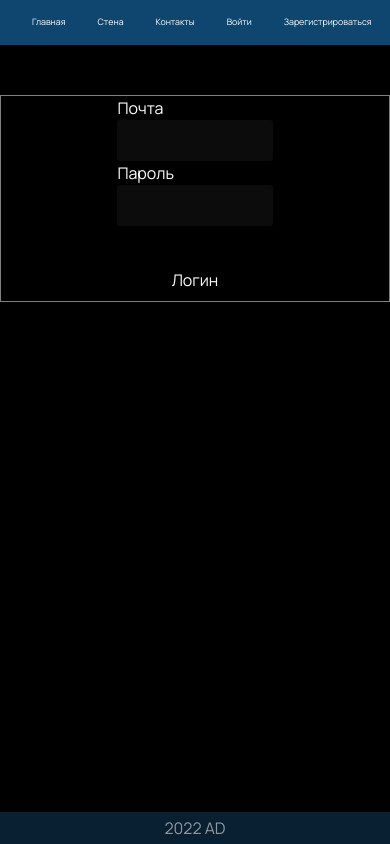
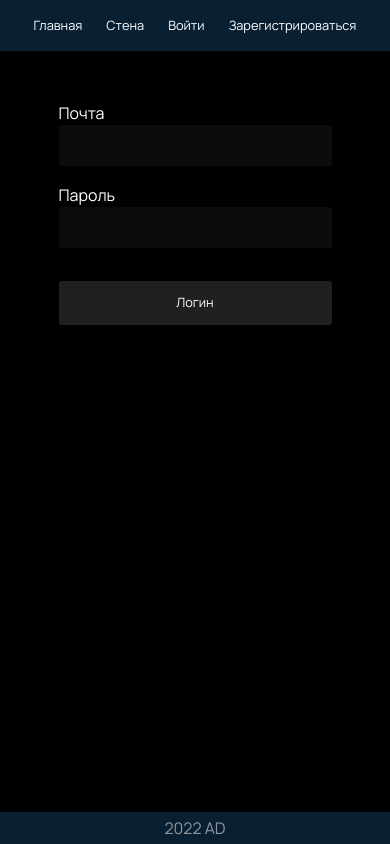
Before and after one commit to zakur01/sand, a React (Create React App) app: page /login in a window 390 px wide. Built offline with nearby package versions, Linux system fonts and the light colour scheme.

Commit message:
responsive css adjustments (login and registration pages)

```diff
--- a/src/App.scss
+++ b/src/App.scss
@@ -54,6 +54,7 @@ body {
 
 .navbar-menu {
   /* border: 1px red solid; */
+
   align-items: center;
   display: flex;
 }
@@ -61,10 +62,11 @@ body {
 .navbar-menu ul {
   list-style: none;
   display: flex;
+  gap: 1.5rem;
   flex-direction: row;
 }
 .navbar-menu li {
-  margin-right: 2rem;
+  // margin-right: 2rem;
   cursor: pointer;
   transition: all 0.9s ease;
 }
@@ -102,7 +104,6 @@ body {
   display: flex;
   flex-direction: row;
   margin: 0 12vw;
-  /* border: 1px solid red; */
   align-items: center;
   justify-content: space-between;
 }
@@ -121,7 +122,8 @@ body {
 }
 
 .main-page-item {
-  width: 268px;
+  // width: 2vw;
+  // border: 1px solid red;
   height: 10vh;
   text-align: center;
   padding: 2vh 2vw;
@@ -158,8 +160,7 @@ body {
   .container {
     max-height: 100%;
     // margin-top: 4vh;
-    margin: 0 !important;
-    border: 1px solid grey;
+    // border: 1px solid grey;
     padding: 0;
   }
   .messages-section {
@@ -207,6 +208,8 @@ body {
     max-width: 100%;
   }
   .navbar {
+    background-color: #082032 !important;
+
     width: 100%;
 
     a {
@@ -216,8 +219,12 @@ body {
   .navbar-menu {
     // border: 1px solid red;
     max-width: 100%;
+    margin: 0 auto;
+
     li {
-      font-size: 0.55rem;
+      font-size: 0.8rem;
+      gap: 0;
+      text-align: center;
     }
   }
 
@@ -229,7 +236,7 @@ body {
 
   .container {
     margin-top: 50px !important;
-    padding: 0;
+    // padding: 0;
     min-height: 100%;
   }
   .main-page-container {
@@ -243,25 +250,20 @@ body {
     width: 100%;
   }
   .main-page {
-    /* max-width: 100%; */
-    margin: 5vh auto 0;
-
-    /* min-width: 100%; */
-    /* text-align: center; */
+    margin: 5vh 0;
   }
   .main-page-item {
-    padding: 3vh 8vw;
-    /* text-align: center; */
-    width: 100%;
-    padding: 2vh 4vh;
+    width: 100% !important;
+    // border: 1px dotted red;
   }
   .main-page h1 {
-    font-size: 1.2rem;
+    font-size: 1.3rem;
   }
 }
 .image {
   border-radius: 3px;
 }
+
 /* ! ANIMISTA    */
 .shadow-drop-right {
   -webkit-animation: shadow-drop-right 0.4s cubic-bezier(0.25, 0.46, 0.45, 0.94)
--- a/src/components/CommentForm.jsx
+++ b/src/components/CommentForm.jsx
@@ -96,8 +96,6 @@ function CommentForm({ message_id }) {
           onKeyUp={keyPress}
         />
         <br></br>
-        <button type="submit">Отправить комментарий</button>
-      </form>
         <label
           htmlFor="file-upload-comment"
           className="image_submit-label subpixel-antialiased font-black "
@@ -112,6 +110,8 @@ function CommentForm({ message_id }) {
           id="file-upload-comment"
           name="file"
         />
+        <button type="submit">Отправить комментарий</button>
+      </form>
     </div>
   );
 }
--- a/src/components/CommentForm.scss
+++ b/src/components/CommentForm.scss
@@ -45,3 +45,29 @@
   background-color: #082032;
   color: white;
 }
+
+@media screen and (max-width: 500px) {
+  textarea {
+    width: 100%;
+  }
+  .comment_form {
+    // border: 1px dotted red;
+    display: flex;
+    flex-direction: column;
+    align-items: center;
+    width: 100%;
+  }
+  .image_submit-label {
+    margin-top: 0.8rem;
+    margin-bottom: 0;
+    width: 100%;
+
+    font-size: 0.6rem;
+  }
+  button {
+    font-size: 0.8rem;
+    width: 100%;
+    margin-top: 1rem !important;
+    padding: 0.8rem !important;
+  }
+}
--- a/src/components/Comments.jsx
+++ b/src/components/Comments.jsx
@@ -95,7 +95,9 @@ export default function Comments({ Uuser, comments, sent, setSent }) {
 
                 <p>{comment.attributes.content}</p>
                 {User == comment.attributes.us ? (
-                  <button onClick={deleteComment}>X</button>
+                  <button className="button_delete" onClick={deleteComment}>
+                    X
+                  </button>
                 ) : null}
               </div>
             );
--- a/src/components/Comments.scss
+++ b/src/components/Comments.scss
@@ -70,3 +70,24 @@
 .active-icon {
   transform: rotate(180deg);
 }
+
+@media screen and (max-width: 500px) {
+  .comments-container {
+    // border: 1px solid red;
+    gap: 1rem;
+  }
+
+  .comments-container_content {
+    // border: 1px dotted grey;
+  }
+
+  .comments {
+    margin-top: 2rem;
+  }
+  h3 {
+    font-size: 0.8rem;
+  }
+  .button_delete {
+    height: 1rem;
+  }
+}
--- a/src/components/Login.css
+++ b/src/components/Login.css
@@ -40,3 +40,14 @@
 .fin {
   background-color: #0f4670 !important;
 }
+
+@media screen and (max-width: 500px) {
+  form {
+    width: 70% !important;
+    font-size: 0.95 rem !important;
+  }
+
+  button {
+    background: rgba(128, 128, 128, 0.247) !important;
+  }
+}
--- a/src/components/MessageItem.css
+++ b/src/components/MessageItem.css
@@ -7,7 +7,7 @@
   height: 100%;
   transition: all 0.5s ease;
   min-height: 20vh;
-  width: 550px;
+  max-width: 550px;
   margin-bottom: 8vh;
   /* outline: 1px solid rgba(0, 0, 0, 0.089); */
   /* padding: 0px; */
@@ -120,3 +120,9 @@
   font-size: 18px;
   /* text-align: left; */
 }
+
+@media screen and (max-width: 500px) {
+  .message_item-content {
+    /* border: 1px dotted grey; */
+  }
+}
--- a/src/components/Music.css
+++ b/src/components/Music.css
@@ -67,3 +67,11 @@
   background-color: #082032;
   color: white;
 }
+
+@media screen and (max-width: 500px) {
+  .messages-input {
+    display: flex;
+    flex-direction: column;
+    align-items: center;
+  }
+}
--- a/src/components/Navbar.jsx
+++ b/src/components/Navbar.jsx
@@ -74,9 +74,9 @@ function Navbar({ hovered, changeHovered }) {
               <Link to="/music">
                 <li>Стена</li>
               </Link>
-              <Link to="/contacts">
+              {/* <Link to="/contacts">
                 <li>Контакты</li>
-              </Link>
+              </Link> */}
               <Link to="/login">
                 <li>Войти</li>
               </Link>
--- a/src/components/Registration.css
+++ b/src/components/Registration.css
@@ -35,3 +35,9 @@
 .fin {
   background-color: black !important;
 }
+
+@media screen and (max-width: 500px) {
+  input {
+    margin-bottom: 2vh;
+  }
+}
```
Lines whose indentation alone changed are shown as unchanged.
